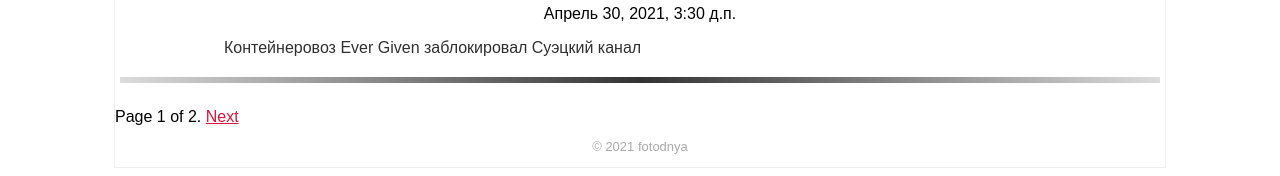
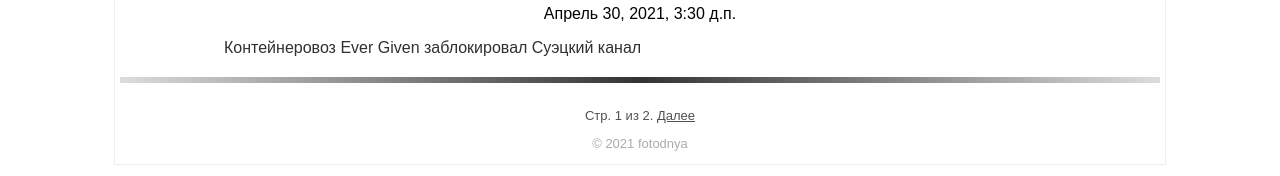
Before and after one commit to juv4ik/fotodnya, a Django app: page / in a window 1280 px wide. Shown: the part 6191-6367 px from the top of the page. Run offline with Django 3.2, Linux system fonts and the light colour scheme; data comes from the database, SQL or seed files in the repository; both versions use the stored data as it was after the commit.

Commit message:
fixed broken links

```diff
--- a/fotodnya/models.py
+++ b/fotodnya/models.py
@@ -10,5 +10,21 @@ class fotoNews(models.Model):
     url_from = models.URLField(max_length=300, default='http://fotodnya.site', blank=True)
     timepostdate = models.DateTimeField(auto_now=False, auto_now_add=False, blank=True, null=True)
     description = models.TextField(blank=True, null=True)
+
     def __str__(self):
         return f'{self.title}'
+
+class Comment(models.Model):
+    post = models.ForeignKey(fotoNews, related_name='comments', on_delete=models.CASCADE)
+    name = models.CharField(max_length=80)
+    email = models.EmailField()
+    body = models.TextField()
+    created = models.DateTimeField(auto_now_add=True)
+    updated = models.DateTimeField(auto_now=True)
+    active = models.BooleanField(default=True)
+
+    class Meta:
+        ordering = ('created',)
+
+    def __str__(self):
+        return 'Comment by {} on {}'.format(self.name, self.post)
--- a/fotodnya/views.py
+++ b/fotodnya/views.py
@@ -2,6 +2,8 @@ from django.shortcuts import render
 from django.views.generic import DetailView
 from .models import *
 from django.core.paginator import Paginator, EmptyPage, PageNotAnInteger
+
+
 
 def indexPage(request):
     object_list = list(reversed(fotoNews.objects.all()))
@@ -20,10 +22,6 @@ def indexPage(request):
                   {'page': page,
                    'posts': posts})
 
-# def indexPage(request):
-#    posts = reversed(fotoNews.objects.all())
-#    return render(request, 'index.html', {'posts': posts})
-
 class BlogDetailView(DetailView):
     model = fotoNews
     template_name = 'post_detail.html'
--- a/static/css/style.css
+++ b/static/css/style.css
@@ -140,3 +140,8 @@
 	.signup .helptext {
 	color: gray;
 	}
+
+	.pagination, .pagination a {
+	font-size: 13px;
+	text-align: center;
+	color: #505050}
--- a/templates/about.html
+++ b/templates/about.html
@@ -6,6 +6,11 @@
         <p>Фотографии, использованные на сайте принадлежат их правообладателям.<br>
             Если Вы считаете, что мы не можем использовать Ваше фото - пожалуйста, напишите нам.</p>
         <p>По любым вопросам: juv4ik@gmail.com</p>
+        <!--<form method="post">
+            {% csrf_token %}
+            {{ form }}
+            <input type="submit" value="send">
+        </form>-->
          <hr>
     </div>
 {% endblock content %}
--- a/templates/base.html
+++ b/templates/base.html
@@ -18,7 +18,7 @@
         <div class="user_login">
             {% if user.is_authenticated %}
                 {% if user.is_staff %}
-            <p>&#128274; {{ user.username }} <a href="{% url 'logout' %}">Выйти</a> | <a href="../admin">админка</a></p>
+            <p>&#128274; {{ user.username }} <a href="{% url 'logout' %}">Выйти</a> | <a href="http://127.0.0.1:8000/admin">админка</a></p>
                 {% else %}
                 <p>&#128274; {{ user.username }} <a href="{% url 'logout' %}">Выйти</a></p>
                 {% endif %}
--- a/templates/pagination.html
+++ b/templates/pagination.html
@@ -1,13 +1,13 @@
 <div class="pagination">
     <span class="step-links">
         {% if page.has_previous %}
-            <a href="?page={{ page.previous_page_number }}">Previous</a>
+            <a href="?page={{ page.previous_page_number }}">Назад</a>
         {% endif %}
         <span class="current">
-            Page {{ page.number }} of {{ page.paginator.num_pages }}.
+            Стр. {{ page.number }} из {{ page.paginator.num_pages }}.
         </span>
         {% if page.has_next %}
-            <a href="?page={{ page.next_page_number }}">Next</a>
+            <a href="?page={{ page.next_page_number }}">Далее</a>
         {% endif %}
     </span>
 </div>
```
Also changed, not shown: fotodnya/admin.py (+7 -1 lines), fotodnya/forms.py (added, +12 -0 lines), db.sqlite3.
